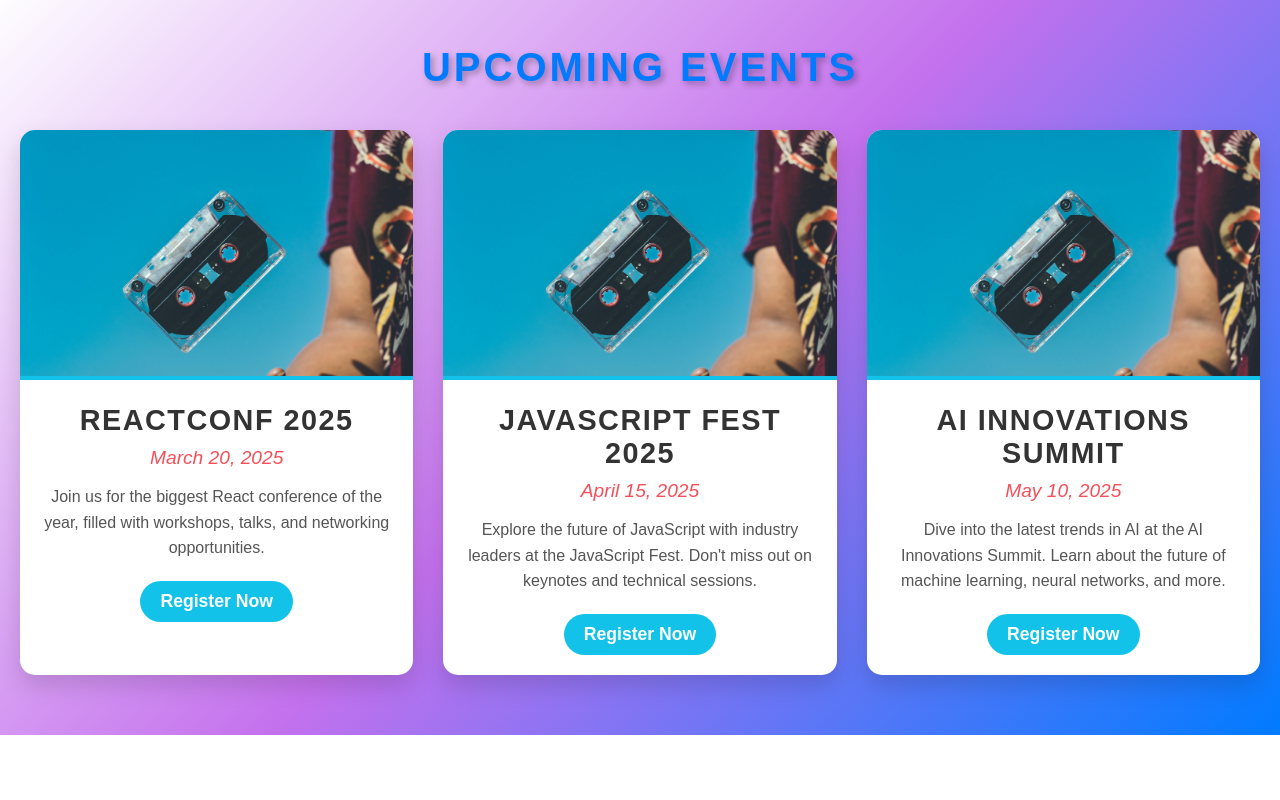
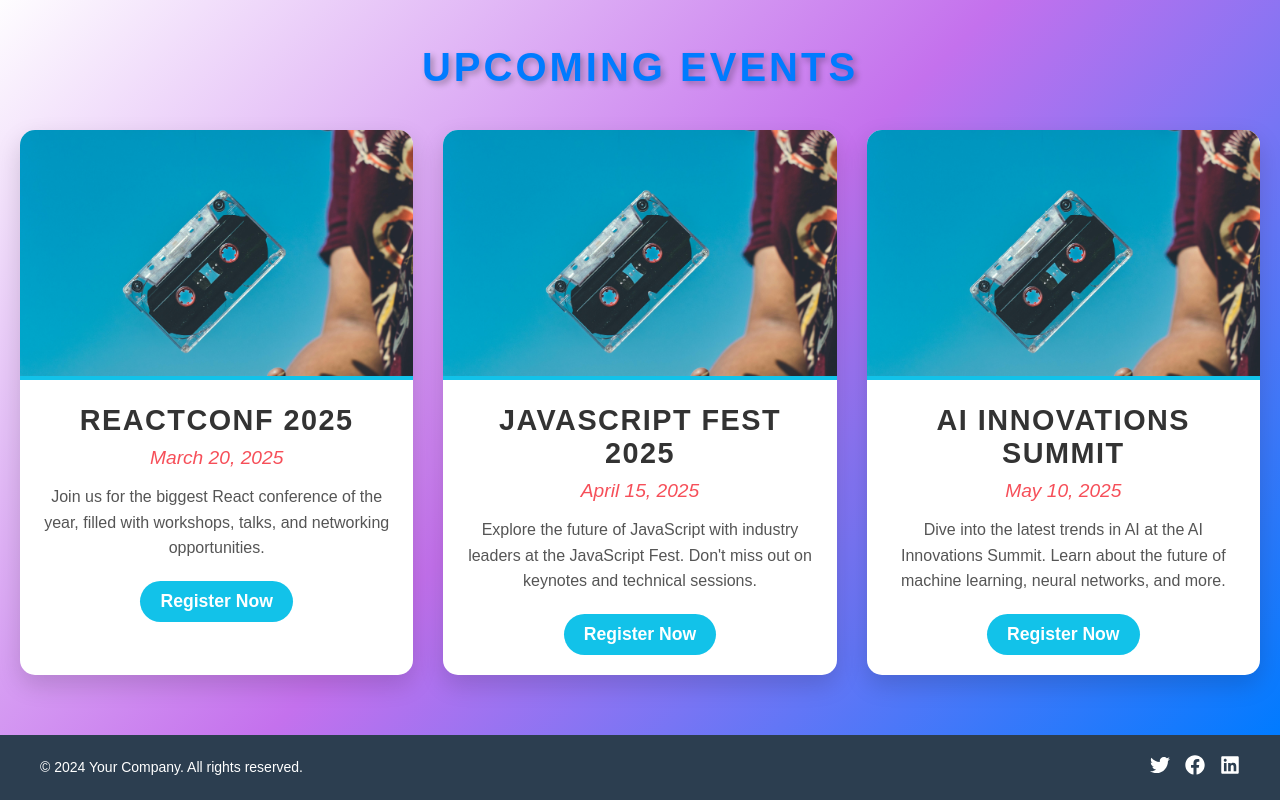
Before and after one commit to GUchechi/-RygmaHackathon, a React (Vite) app: page / in a window 1280 px wide. Shown: the part 2934-3734 px from the top of the page. Before the commit the page ends 3669 px from the top, so only its background shows below. Built offline with nearby package versions, Linux system fonts and the light colour scheme.

Commit message:
added upcoming

```diff
--- a/src/App.jsx
+++ b/src/App.jsx
@@ -4,6 +4,7 @@ import HomePage from "./pages/Home/HomePage";
 import About from "./pages/about/About";
 import ProfilePage from "./pages/ProfilePage/ProfilePage";
 import NotFound from "./pages/NotFound/NotFound";
+import Footer from "./components/Footer/Footer";
 
 const App = () => {
   return (
@@ -15,6 +16,7 @@ const App = () => {
         <Route path="/profile" element={<ProfilePage />} />
         <Route path="*" element={<NotFound />} />
       </Routes>
+      <Footer />
     </div>
   );
 };
--- /dev/null
+++ b/src/components/Footer/Footer.css
@@ -0,0 +1,44 @@
+.footer {
+  background-color: #2c3e50;
+  color: white;
+  padding: 20px;
+  text-align: center;
+  font-size: 14px;
+}
+
+.footer-content {
+  display: flex;
+  justify-content: space-between;
+  align-items: center;
+  max-width: 1200px;
+  margin: 0 auto;
+}
+
+.footer-left p {
+  margin: 0;
+}
+
+.footer-right {
+  display: flex;
+  gap: 15px;
+}
+
+.footer-icon {
+  color: white;
+  text-decoration: none;
+  font-size: 20px; /* Icon size */
+  transition: color 0.3s;
+}
+
+.footer-icon:hover {
+  color: #3498db;
+}
+
+@media (max-width: 768px) {
+  .footer-content {
+    flex-direction: column;
+  }
+  .footer-right {
+    margin-top: 10px;
+  }
+}
--- /dev/null
+++ b/src/components/Footer/Footer.jsx
@@ -0,0 +1,44 @@
+import { FaTwitter, FaFacebook, FaLinkedin } from "react-icons/fa";
+import "./Footer.css";
+
+const Footer = () => {
+  return (
+    <footer className="footer">
+      <div className="footer-content">
+        <div className="footer-left">
+          <p>
+            &copy; {new Date().getFullYear()} Your Company. All rights reserved.
+          </p>
+        </div>
+        <div className="footer-right">
+          <a
+            href="https://twitter.com"
+            target="_blank"
+            rel="noopener noreferrer"
+            className="footer-icon"
+          >
+            <FaTwitter />
+          </a>
+          <a
+            href="https://facebook.com"
+            target="_blank"
+            rel="noopener noreferrer"
+            className="footer-icon"
+          >
+            <FaFacebook />
+          </a>
+          <a
+            href="https://linkedin.com"
+            target="_blank"
+            rel="noopener noreferrer"
+            className="footer-icon"
+          >
+            <FaLinkedin />
+          </a>
+        </div>
+      </div>
+    </footer>
+  );
+};
+
+export default Footer;
```
